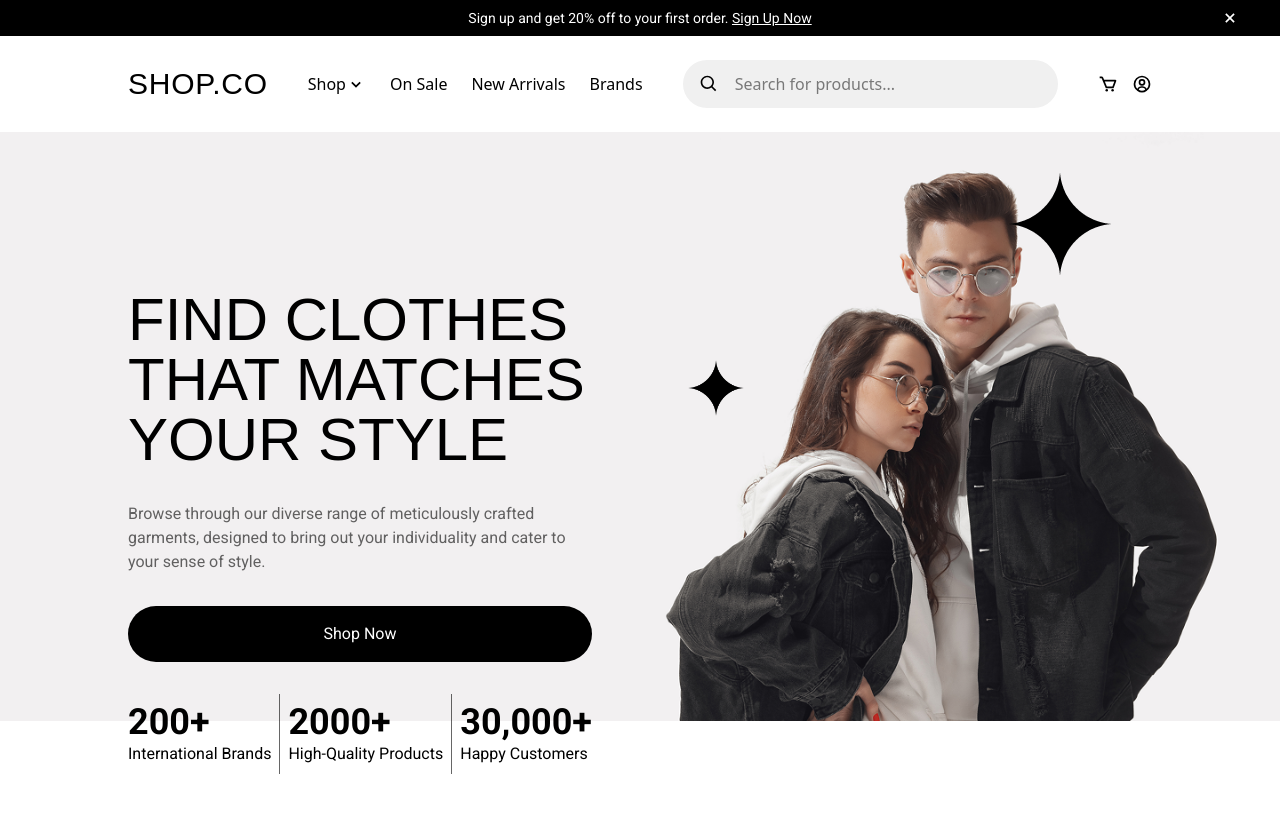
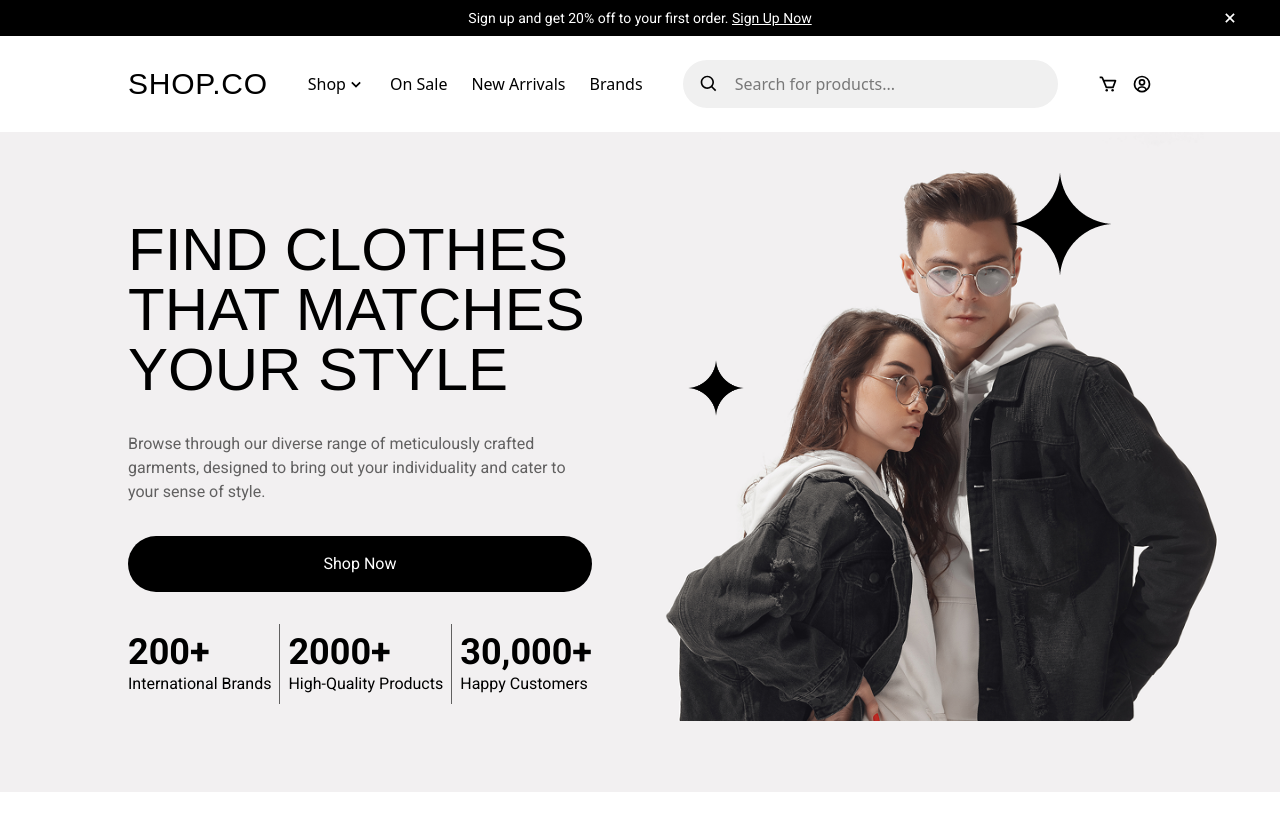
Before and after one commit to trishacapitle/clothing-ecommerce-frontend, a React (Vite) app: page / in a window 1280 px wide. Shown: the top 830 px of the page. After the commit the page ends 800 px from the top, so only its background shows below. Built offline with nearby package versions, Linux system fonts and the light colour scheme; a web font is replaced by a local one.

Commit message:
fix(ui): layout issue

```diff
--- a/src/components/Hero.jsx
+++ b/src/components/Hero.jsx
@@ -4,8 +4,8 @@ import Button from "./ui/Button";
 
 const Hero = () => {
   return (
-    <section className="flex-center relative h-[100dvh] w-full">
-      <img src={bg} alt="hero image" className="absolute top-0 -z-99" />
+    <section className="flex-center relative h-[660px] w-full bg-[#F2F0F1] -z-20">
+      <img src={bg} alt="hero image" className="absolute top-0 -z-10" />
       <div className="content flex-center h-full w-[80dvw] gap-24">
         <div className="flex flex-1/2 flex-col gap-8">
           <h1 className="font-secondary text-6xl uppercase">
```
